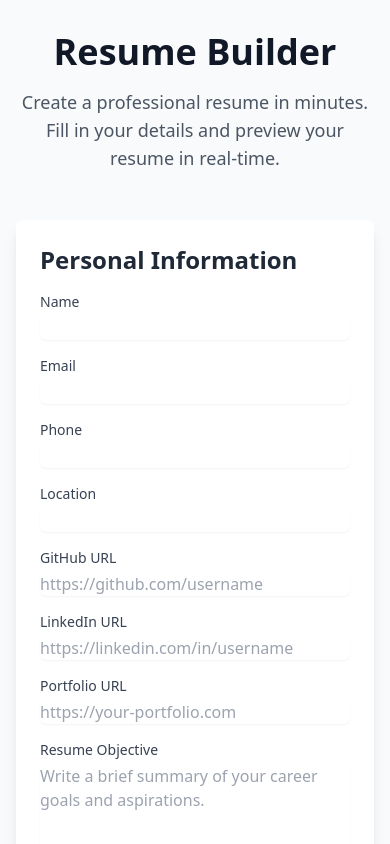
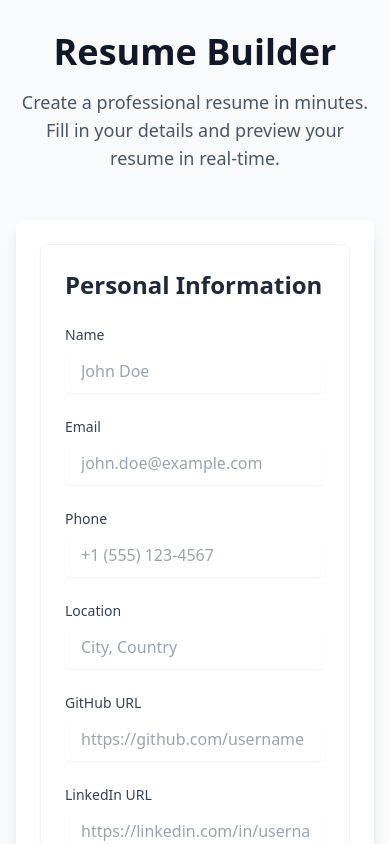
Before and after one commit to vishalpandhare01/resume-builder, a Next.js app: page / in a window 390 px wide. Shown: the top 844 px of the page. Built offline with nearby package versions, Linux system fonts and the light colour scheme.

Commit message:
link and input updated pdf

```diff
--- a/package.json
+++ b/package.json
@@ -16,6 +16,7 @@
     "react-icons": "^4.12.0"
   },
   "devDependencies": {
+    "@tailwindcss/forms": "^0.5.10",
     "autoprefixer": "^10.4.21",
     "eslint": "8.56.0",
     "eslint-config-next": "13.5.6",
--- a/src/components/ResumeForm.js
+++ b/src/components/ResumeForm.js
@@ -1,6 +1,12 @@
 'use client';
 
 import { useState, useEffect } from 'react';
+
+const inputBaseClasses = "mt-1 block w-full rounded-md border-gray-300 shadow-sm focus:border-blue-500 focus:ring-2 focus:ring-blue-500 focus:ring-opacity-50 transition-all duration-200 ease-in-out text-base px-4 py-2.5";
+const labelBaseClasses = "block text-sm font-medium text-gray-700 mb-1";
+const errorBaseClasses = "text-red-500 text-sm mt-1 flex items-center gap-1";
+const sectionBaseClasses = "space-y-6 bg-white p-6 rounded-lg shadow-sm border border-gray-100";
+const buttonBaseClasses = "px-4 py-2 rounded-md transition-all duration-200 ease-in-out font-medium text-sm focus:outline-none focus:ring-2 focus:ring-offset-2";
 
 export default function ResumeForm({ onUpdate, initialData }) {
   const [formData, setFormData] = useState(initialData || {
@@ -241,87 +247,90 @@ export default function ResumeForm({ onUpdate, initialData }) {
   return (
     <form onSubmit={handleSubmit} className="space-y-6">
 
-      <div className="space-y-4">
-        <h2 className="text-2xl font-bold text-gray-800">Personal Information</h2>
-        <div className="grid grid-cols-1 md:grid-cols-2 gap-4">
+      <div className={sectionBaseClasses}>
+        <h2 className="text-2xl font-bold text-gray-800 mb-6">Personal Information</h2>
+        <div className="grid grid-cols-1 md:grid-cols-2 gap-6">
           <div>
-            <label className="block text-sm font-medium text-gray-700">Name</label>
+            <label className={labelBaseClasses}>Name</label>
             <input
               type="text"
               value={formData.personalInfo.name}
               onChange={(e) => handleInputChange('personalInfo', 'name', e.target.value)}
-              className="mt-1 block w-full rounded-md border-gray-300 shadow-sm focus:border-blue-500 focus:ring-blue-500"
+              className={inputBaseClasses}
+              placeholder="John Doe"
             />
-            {errors.name && <p className="text-red-500 text-sm mt-1">{errors.name}</p>}
+            {errors.name && <p className={errorBaseClasses}>⚠️ {errors.name}</p>}
           </div>
           <div>
-            <label className="block text-sm font-medium text-gray-700">Email</label>
+            <label className={labelBaseClasses}>Email</label>
             <input
               type="email"
               value={formData.personalInfo.email}
               onChange={(e) => handleInputChange('personalInfo', 'email', e.target.value)}
-              className="mt-1 block w-full rounded-md border-gray-300 shadow-sm focus:border-blue-500 focus:ring-blue-500"
+              className={inputBaseClasses}
+              placeholder="john.doe@example.com"
             />
-            {errors.email && <p className="text-red-500 text-sm mt-1">{errors.email}</p>}
+            {errors.email && <p className={errorBaseClasses}>⚠️ {errors.email}</p>}
           </div>
           <div>
-            <label className="block text-sm font-medium text-gray-700">Phone</label>
+            <label className={labelBaseClasses}>Phone</label>
             <input
               type="tel"
               value={formData.personalInfo.phone}
               onChange={(e) => handleInputChange('personalInfo', 'phone', e.target.value)}
-              className="mt-1 block w-full rounded-md border-gray-300 shadow-sm focus:border-blue-500 focus:ring-blue-500"
+              className={inputBaseClasses}
+              placeholder="+1 (555) 123-4567"
             />
-            {errors.phone && <p className="text-red-500 text-sm mt-1">{errors.phone}</p>}
+            {errors.phone && <p className={errorBaseClasses}>⚠️ {errors.phone}</p>}
           </div>
           <div>
-            <label className="block text-sm font-medium text-gray-700">Location</label>
+            <label className={labelBaseClasses}>Location</label>
             <input
               type="text"
               value={formData.personalInfo.location}
               onChange={(e) => handleInputChange('personalInfo', 'location', e.target.value)}
-              className="mt-1 block w-full rounded-md border-gray-300 shadow-sm focus:border-blue-500 focus:ring-blue-500"
+              className={inputBaseClasses}
+              placeholder="City, Country"
             />
-            {errors.location && <p className="text-red-500 text-sm mt-1">{errors.location}</p>}
+            {errors.location && <p className={errorBaseClasses}>⚠️ {errors.location}</p>}
           </div>
           <div>
-            <label className="block text-sm font-medium text-gray-700">GitHub URL</label>
+            <label className={labelBaseClasses}>GitHub URL</label>
             <input
               type="url"
               value={formData.personalInfo.github}
               onChange={(e) => handleInputChange('personalInfo', 'github', e.target.value)}
-              className="mt-1 block w-full rounded-md border-gray-300 shadow-sm focus:border-blue-500 focus:ring-blue-500"
+              className={inputBaseClasses}
               placeholder="https://github.com/username"
             />
           </div>
           <div>
-            <label className="block text-sm font-medium text-gray-700">LinkedIn URL</label>
+            <label className={labelBaseClasses}>LinkedIn URL</label>
             <input
               type="url"
               value={formData.personalInfo.linkedin}
               onChange={(e) => handleInputChange('personalInfo', 'linkedin', e.target.value)}
-              className="mt-1 block w-full rounded-md border-gray-300 shadow-sm focus:border-blue-500 focus:ring-blue-500"
+              className={inputBaseClasses}
               placeholder="https://linkedin.com/in/username"
             />
           </div>
           <div>
-            <label className="block text-sm font-medium text-gray-700">Portfolio URL</label>
+            <label className={labelBaseClasses}>Portfolio URL</label>
             <input
               type="url"
               value={formData.personalInfo.portfolio}
               onChange={(e) => handleInputChange('personalInfo', 'portfolio', e.target.value)}
-              className="mt-1 block w-full rounded-md border-gray-300 shadow-sm focus:border-blue-500 focus:ring-blue-500"
+              className={inputBaseClasses}
               placeholder="https://your-portfolio.com"
             />
           </div>
-          <div>
-            <label className="block text-sm font-medium text-gray-700">Resume Objective</label>
+          <div className="md:col-span-2">
+            <label className={labelBaseClasses}>Resume Objective</label>
             <textarea
               value={formData.personalInfo.resumeObjective}
               onChange={(e) => handleInputChange('personalInfo', 'resumeObjective', e.target.value)}
-              className="mt-1 block w-full rounded-md border-gray-300 shadow-sm focus:border-blue-500 focus:ring-blue-500"
-              rows="4"
-              placeholder="Write a brief summary of your career goals and aspirations."
+              className={`${inputBaseClasses} min-h-[120px] resize-y`}
+              placeholder="Write a brief summary of your career goals and aspirations..."
             />
           </div>
         </div>
--- a/src/components/ResumePreview.js
+++ b/src/components/ResumePreview.js
@@ -20,40 +20,57 @@ export default function ResumePreview({ data }) {
       {/* Personal Info */}
       <div className="text-center mb-8">
         <h1 className="text-3xl font-bold mb-2">{data.personalInfo.name}</h1>
-        <p className="text-gray-600">
-          {data.personalInfo.email} • {data.personalInfo.phone} • {data.personalInfo.location}
-        </p>
-        <div className="flex justify-center space-x-4 mt-2">
+        <div className="space-y-4">
+          <h2 className="text-xl font-bold text-gray-800">Contact Information</h2>
+          <div className="space-y-2">
+            <p className="text-gray-700">{data.personalInfo.name}</p>
+            <p className="text-gray-700">{data.personalInfo.email}</p>
+            <p className="text-gray-700">{data.personalInfo.phone}</p>
+            <p className="text-gray-700">{data.personalInfo.location}</p>
+
+            {/* Links in sequence */}
+            <div className="space-y-1">
               {data.personalInfo.github && (
+                <p className="text-gray-700">
+                  <span className="text-gray-500">1. </span>
                   <a
                     href={data.personalInfo.github}
                     target="_blank"
                     rel="noopener noreferrer"
-              className="text-blue-600 hover:text-blue-800"
+                    className="text-blue-600 hover:text-blue-800 hover:underline"
                   >
-              GitHub
+                    GitHub Profile
                   </a>
+                </p>
               )}
               {data.personalInfo.linkedin && (
+                <p className="text-gray-700">
+                  <span className="text-gray-500">2. </span>
                   <a
                     href={data.personalInfo.linkedin}
                     target="_blank"
                     rel="noopener noreferrer"
-              className="text-blue-600 hover:text-blue-800"
+                    className="text-blue-600 hover:text-blue-800 hover:underline"
                   >
-              LinkedIn
+                    LinkedIn Profile
                   </a>
+                </p>
               )}
               {data.personalInfo.portfolio && (
+                <p className="text-gray-700">
+                  <span className="text-gray-500">3. </span>
                   <a
                     href={data.personalInfo.portfolio}
                     target="_blank"
                     rel="noopener noreferrer"
-              className="text-blue-600 hover:text-blue-800"
+                    className="text-blue-600 hover:text-blue-800 hover:underline"
                   >
-              Portfolio
+                    Portfolio Website
                   </a>
+                </p>
               )}
+            </div>
+          </div>
         </div>
       </div>
 
--- a/tailwind.config.js
+++ b/tailwind.config.js
@@ -6,7 +6,17 @@ module.exports = {
     "./src/app/**/*.{js,ts,jsx,tsx,mdx}",
   ],
   theme: {
-    extend: {},
+    extend: {
+      backgroundImage: {
+        'gradient-radial': 'radial-gradient(var(--tw-gradient-stops))',
+        'gradient-conic':
+          'conic-gradient(from 180deg at 50% 50%, var(--tw-gradient-stops))',
+      },
+    },
   },
-  plugins: [],
+  plugins: [
+    require('@tailwindcss/forms')({
+      strategy: 'class',
+    }),
+  ],
 };
```
Also changed, not shown: src/styles/ResumeForm.css (added, +103 -0 lines), 1 other file (tests, documents, lock files or other folders). Lines whose indentation alone changed are shown as unchanged.
